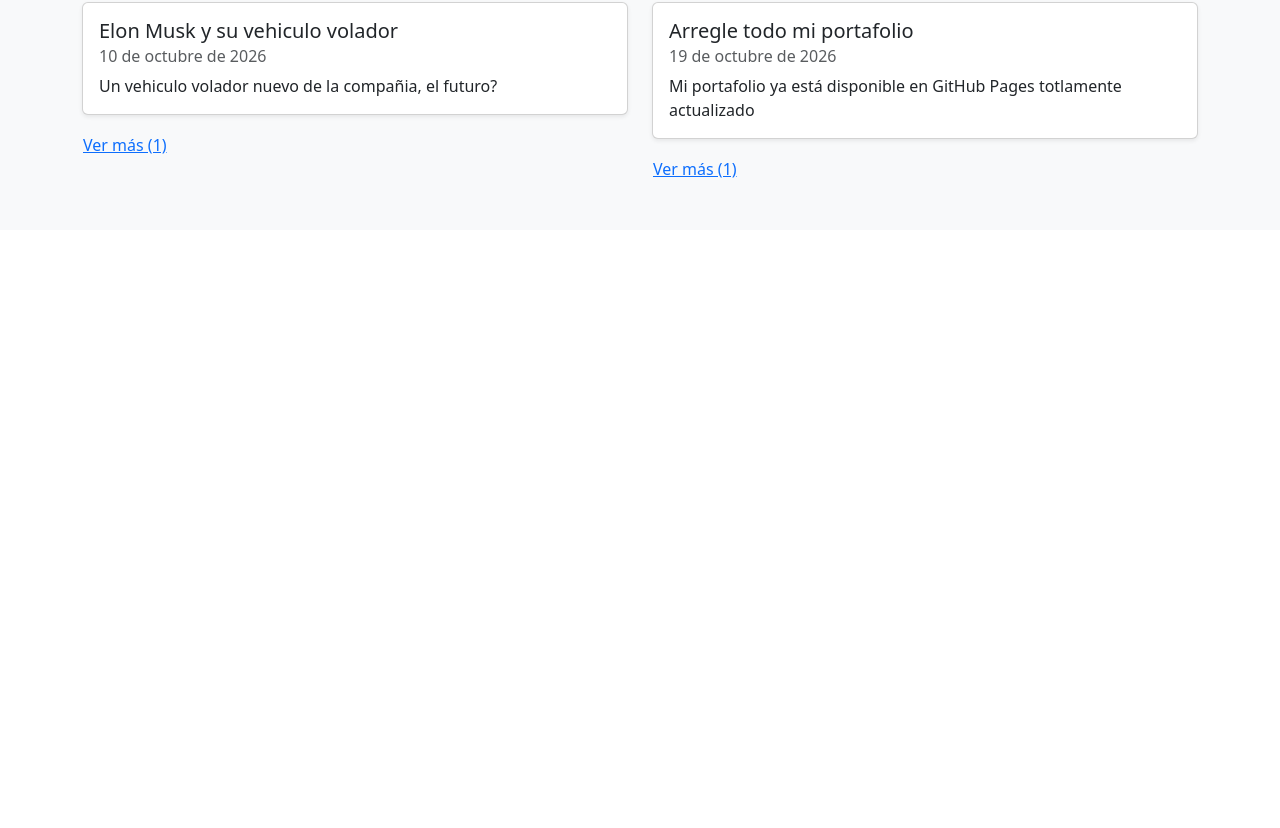
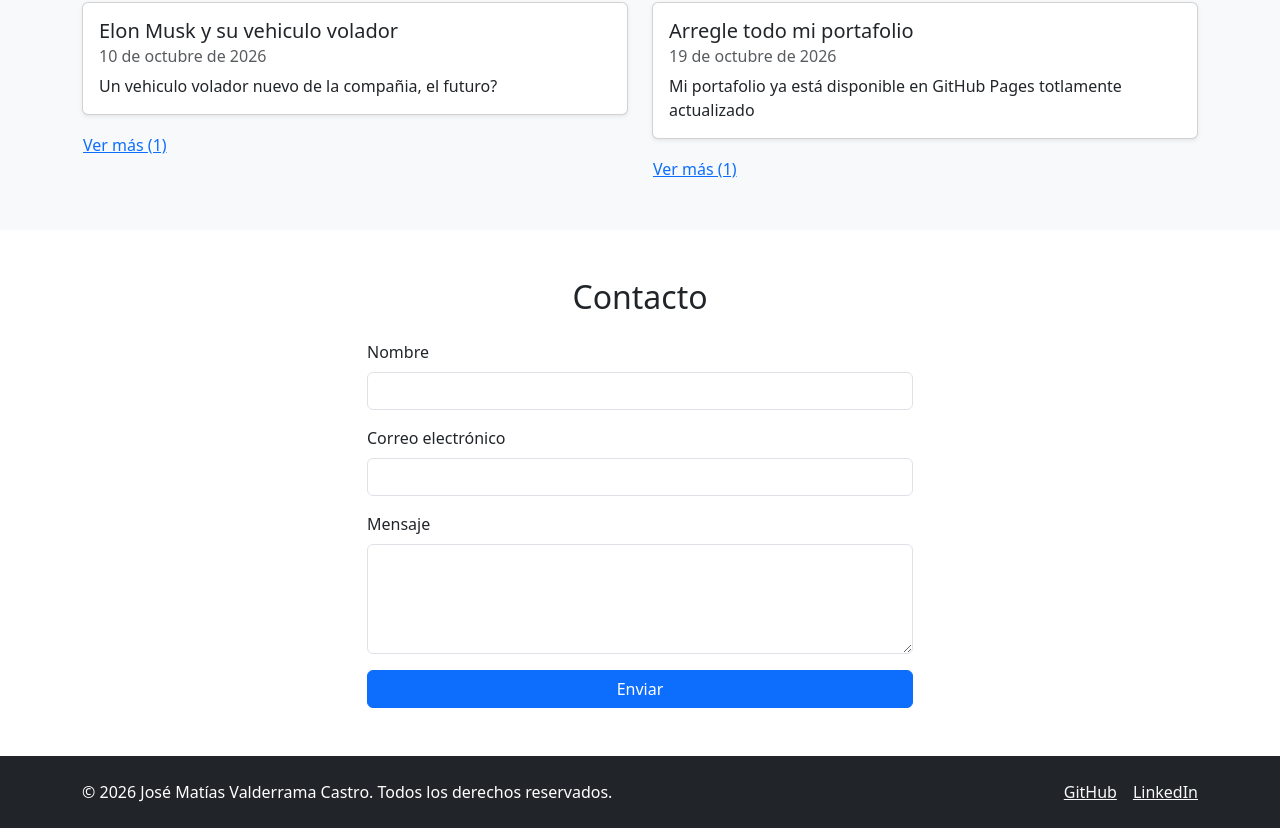
Before and after one commit to Test-debug10/portafolio, a React (Vite) app: page / in a window 1280 px wide. Shown: the part 1685-2513 px from the top of the page. Before the commit the page ends 1915 px from the top, so only its background shows below. Built offline with nearby package versions, Linux system fonts and the light colour scheme.

Commit message:
Agrega formulario de contacto con validación y pie de página

```diff
--- a/src/App.jsx
+++ b/src/App.jsx
@@ -5,6 +5,8 @@ import Intro from './components/Intro';
 import Proyectos from './components/Proyectos';
 import Noticias from './components/Noticias';
 import { obtenerPerfil, obtenerProyectos, obtenerNoticias } from './services/dataService';
+import ContactForm from './components/ContactForm';
+import PiePagina from './components/PiePagina';
 
 
 const ENLACES = [
@@ -55,7 +57,9 @@ function App() {
         <Intro {...perfil} />
         <Proyectos proyectos={proyectos} />
         <Noticias noticias={noticias} />
+        <ContactForm />
       </main>
+      <PiePagina nombre={perfil.nombre} github={perfil.github} linkedin={perfil.linkedin} />
     </>
   );
 }
--- /dev/null
+++ b/src/components/ContactForm.jsx
@@ -0,0 +1,98 @@
+import { useState } from 'react';
+import { Container, Row, Col, Form, Button, Alert } from 'react-bootstrap';
+import { validarContacto } from '../utils/validacion';
+
+const DATOS_INICIALES = { nombre: '', email: '', mensaje: '' };
+
+/**
+ * Sección de contacto con formulario validado.
+ * @param {object} props
+ * @param {function} [props.onEnviar] - Función que se llama con los datos cuando el formulario es válido.
+ */
+function ContactForm({ onEnviar = () => {} }) {
+  const [datos, setDatos] = useState(DATOS_INICIALES);
+  const [errores, setErrores] = useState({});
+  const [enviado, setEnviado] = useState(false);
+
+  // Se ejecuta cada vez que el usuario escribe en un campo
+  const manejarCambio = (evento) => {
+    const { name, value } = evento.target;
+    setDatos({ ...datos, [name]: value });
+    setEnviado(false);
+  };
+
+  // Se ejecuta al presionar "Enviar"
+  const manejarEnvio = (evento) => {
+    evento.preventDefault(); // evita que la página se recargue
+    const erroresEncontrados = validarContacto(datos);
+    setErrores(erroresEncontrados);
+
+    if (Object.keys(erroresEncontrados).length === 0) {
+      onEnviar(datos);
+      setEnviado(true);
+      setDatos(DATOS_INICIALES);
+    }
+  };
+
+  return (
+    <section id="contacto" className="py-5">
+      <Container>
+        <h2 className="text-center mb-4">Contacto</h2>
+        <Row className="justify-content-center">
+          <Col xs={12} md={8} lg={6}>
+            {enviado && (
+              <Alert variant="success" role="status">
+                ¡Gracias! Tu mensaje fue enviado.
+              </Alert>
+            )}
+
+            <Form noValidate onSubmit={manejarEnvio}>
+              <Form.Group className="mb-3" controlId="contacto-nombre">
+                <Form.Label>Nombre</Form.Label>
+                <Form.Control
+                  type="text"
+                  name="nombre"
+                  value={datos.nombre}
+                  onChange={manejarCambio}
+                  isInvalid={!!errores.nombre}
+                />
+                <Form.Control.Feedback type="invalid">{errores.nombre}</Form.Control.Feedback>
+              </Form.Group>
+
+              <Form.Group className="mb-3" controlId="contacto-email">
+                <Form.Label>Correo electrónico</Form.Label>
+                <Form.Control
+                  type="email"
+                  name="email"
+                  value={datos.email}
+                  onChange={manejarCambio}
+                  isInvalid={!!errores.email}
+                />
+                <Form.Control.Feedback type="invalid">{errores.email}</Form.Control.Feedback>
+              </Form.Group>
+
+              <Form.Group className="mb-3" controlId="contacto-mensaje">
+                <Form.Label>Mensaje</Form.Label>
+                <Form.Control
+                  as="textarea"
+                  rows={4}
+                  name="mensaje"
+                  value={datos.mensaje}
+                  onChange={manejarCambio}
+                  isInvalid={!!errores.mensaje}
+                />
+                <Form.Control.Feedback type="invalid">{errores.mensaje}</Form.Control.Feedback>
+              </Form.Group>
+
+              <Button type="submit" variant="primary" className="w-100">
+                Enviar
+              </Button>
+            </Form>
+          </Col>
+        </Row>
+      </Container>
+    </section>
+  );
+}
+
+export default ContactForm;
--- /dev/null
+++ b/src/components/PiePagina.jsx
@@ -0,0 +1,26 @@
+import { Container } from 'react-bootstrap';
+
+/**
+ * Pie de página del portafolio.
+ * @param {object} props
+ * @param {string} props.nombre - Nombre del autor.
+ * @param {string} props.github - Enlace a GitHub.
+ * @param {string} props.linkedin - Enlace a LinkedIn.
+ */
+function PiePagina({ nombre, github, linkedin }) {
+  const anio = new Date().getFullYear();
+
+  return (
+    <footer className="bg-dark text-white py-4">
+      <Container className="d-flex flex-column flex-md-row justify-content-between align-items-center gap-2">
+        <p className="mb-0">© {anio} {nombre}. Todos los derechos reservados.</p>
+        <nav aria-label="Redes sociales" className="d-flex gap-3">
+          <a href={github} target="_blank" rel="noopener noreferrer" className="link-light">GitHub</a>
+          <a href={linkedin} target="_blank" rel="noopener noreferrer" className="link-light">LinkedIn</a>
+        </nav>
+      </Container>
+    </footer>
+  );
+}
+
+export default PiePagina;
--- /dev/null
+++ b/src/utils/Validacion.js
@@ -0,0 +1,26 @@
+const REGEX_EMAIL = /^[^\s@]+@[^\s@]+\.[^\s@]+$/;
+
+/**
+ * Valida los datos del formulario de contacto.
+ * @param {{nombre: string, email: string, mensaje: string}} datos
+ * @returns {object} Un objeto con los errores encontrados. Si está vacío, los datos son válidos.
+ */
+export function validarContacto({ nombre, email, mensaje }) {
+  const errores = {};
+
+  if (!nombre.trim()) {
+    errores.nombre = 'El nombre es obligatorio.';
+  }
+
+  if (!email.trim()) {
+    errores.email = 'El correo es obligatorio.';
+  } else if (!REGEX_EMAIL.test(email)) {
+    errores.email = 'Ingresa un correo válido.';
+  }
+
+  if (mensaje.trim().length < 10) {
+    errores.mensaje = 'El mensaje debe tener al menos 10 caracteres.';
+  }
+
+  return errores;
+}
```
